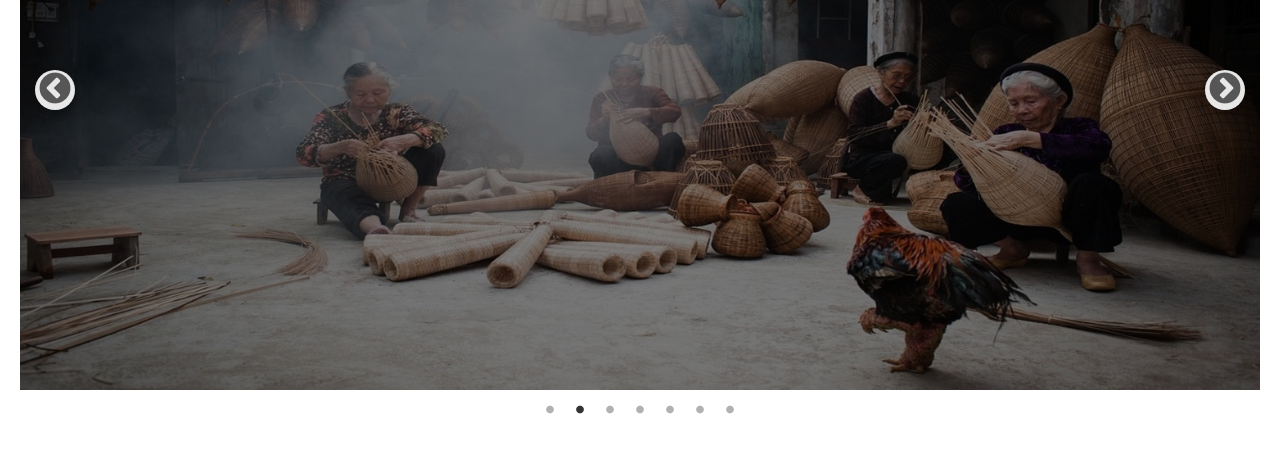
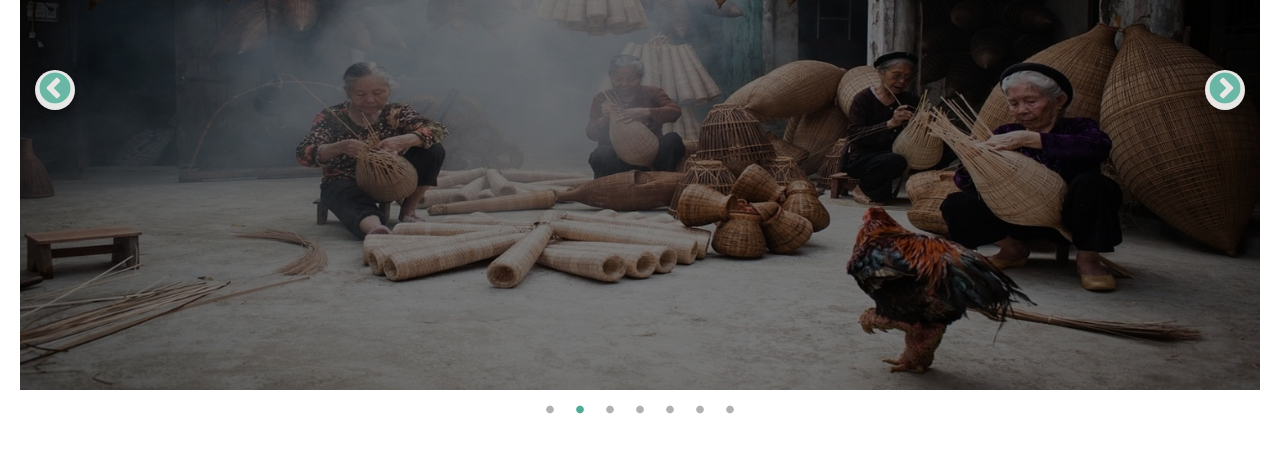
Before and after one commit to pradeep-145/Rural-Artisans, a React (Vite) app in the folder frontend/: page / in a window 1280 px wide. Shown: the part 310-770 px from the top of the page. Built offline with nearby package versions, Linux system fonts and the light colour scheme.

Commit message:
update carousel colors

```diff
--- a/frontend/src/Components/Home/Home.module.css
+++ b/frontend/src/Components/Home/Home.module.css
@@ -45,9 +45,9 @@
 
 .carouselContainer :global(.slick-prev:before),
 .carouselContainer :global(.slick-next:before) {
-  color: #333;
   font-size: 36px;
   opacity: 0.8;
+  color: #4dac96;
 }
 
 .carouselContainer :global(.slick-dots) {
@@ -62,7 +62,7 @@
 
 .carouselContainer :global(.slick-dots li.slick-active button:before) {
   opacity: 1;
-  color: #333;
+  color: #4dac96;
 }
 
 .carouselContainer :global(.slick-slide) {
```
